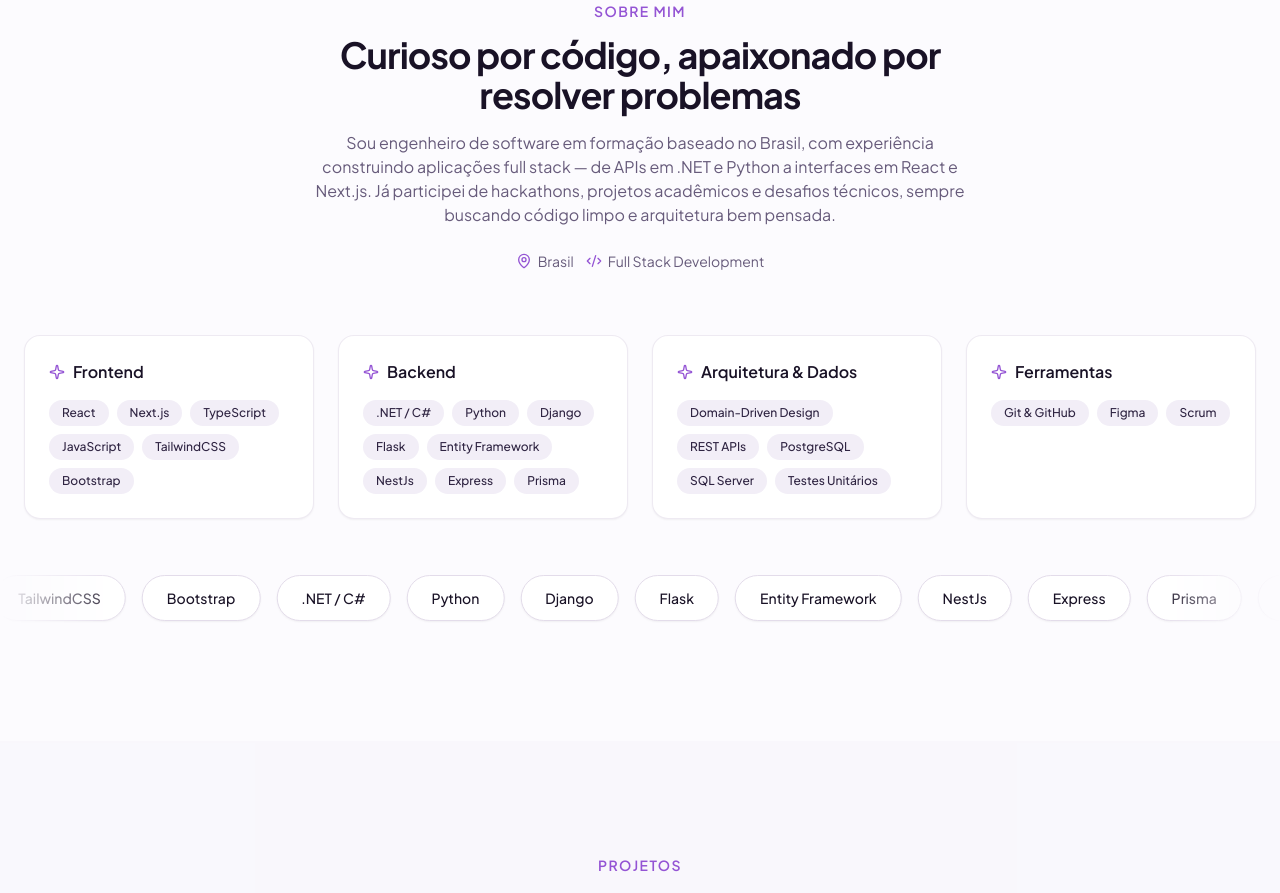
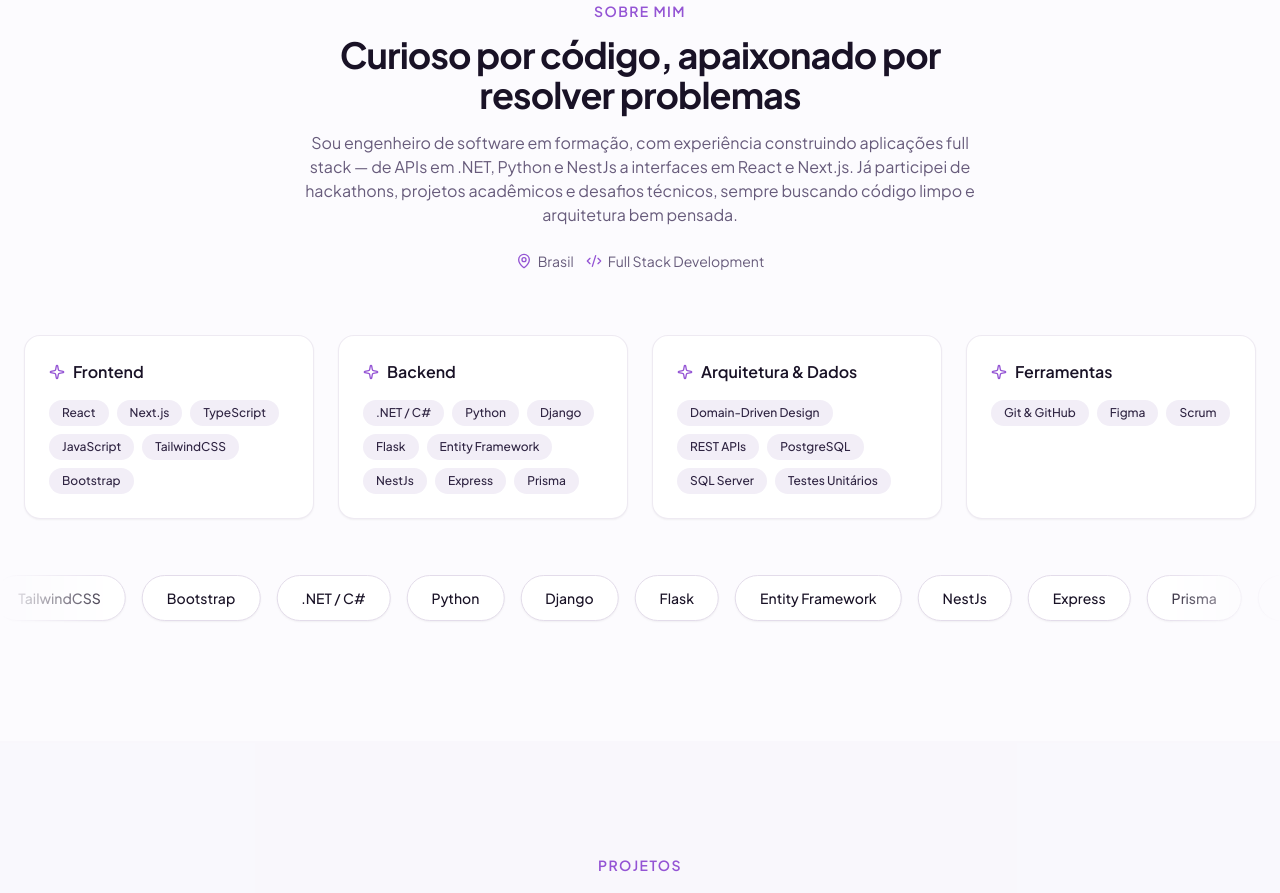
Before and after one commit to BernardoSsilva/Portifolio, a React (Vite) app: page / in a window 1280 px wide. Shown: the part 2560-3453 px from the top of the page. Built offline with nearby package versions, Linux system fonts and the light colour scheme.

Commit message:
Update about.tsx

```diff
--- a/src/components/about.tsx
+++ b/src/components/about.tsx
@@ -20,8 +20,8 @@ export function About() {
             Curioso por código, apaixonado por resolver problemas
           </h2>
           <p className="mt-4 text-muted-foreground">
-            Sou {siteConfig.role.toLowerCase()} baseado no {siteConfig.location}, com
-            experiência construindo aplicações full stack — de APIs em .NET e Python a
+            Sou {siteConfig.role.toLowerCase()}, com
+            experiência construindo aplicações full stack — de APIs em .NET, Python e NestJs a
             interfaces em React e Next.js. Já participei de hackathons, projetos
             acadêmicos e desafios técnicos, sempre buscando código limpo e arquitetura
             bem pensada.
```
